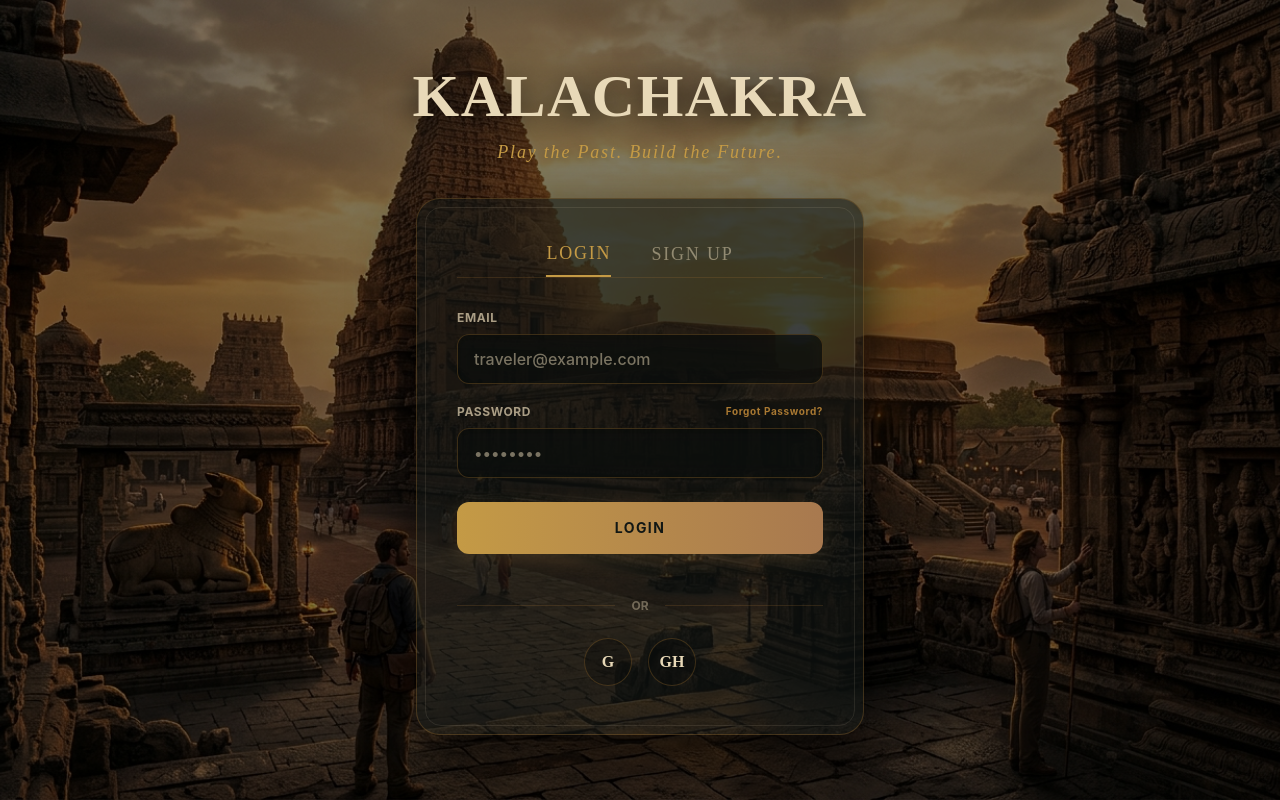
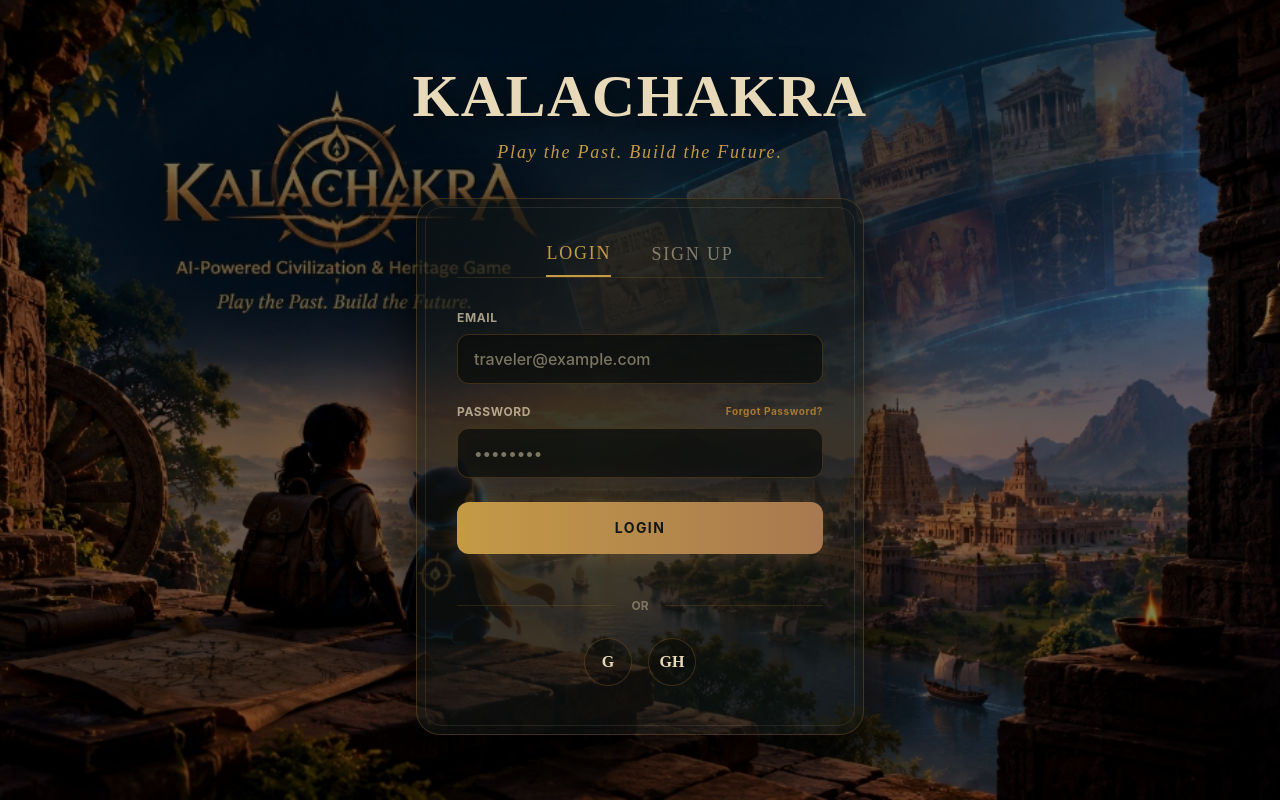
Before and after one commit to diksharage/kalachakra, a React (Vite) app: page /auth in a window 1280 px wide. Built offline with nearby package versions, Linux system fonts and the light colour scheme; no server answers.

Commit message:
Update login page background image

```diff
--- a/src/pages/AuthPage.jsx
+++ b/src/pages/AuthPage.jsx
@@ -75,7 +75,7 @@ const AuthPage = () => {
   return (
     <div
       className="min-h-screen w-full flex items-center justify-center px-4 md:px-12 bg-cover bg-center bg-no-repeat relative overflow-hidden"
-      style={{ backgroundImage: `url('${import.meta.env.BASE_URL}assets/backgrounds/temple.jpg')` }}
+      style={{ backgroundImage: `url('${import.meta.env.BASE_URL}assets/backgrounds/login_bg.jpg')` }}
     >
       {/* Subtle Overlay for text readability */}
       <div className="absolute inset-0 bg-black/50 pointer-events-none" />
```
Also changed, not shown: public/assets/backgrounds/login_bg.jpg (added).
